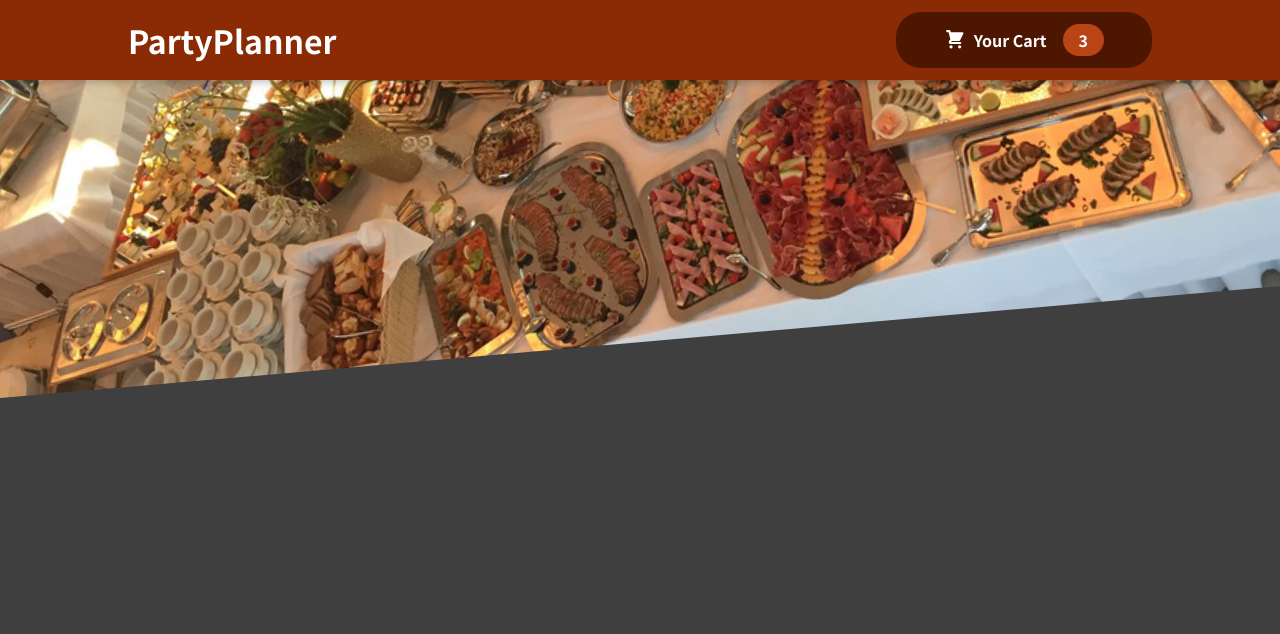
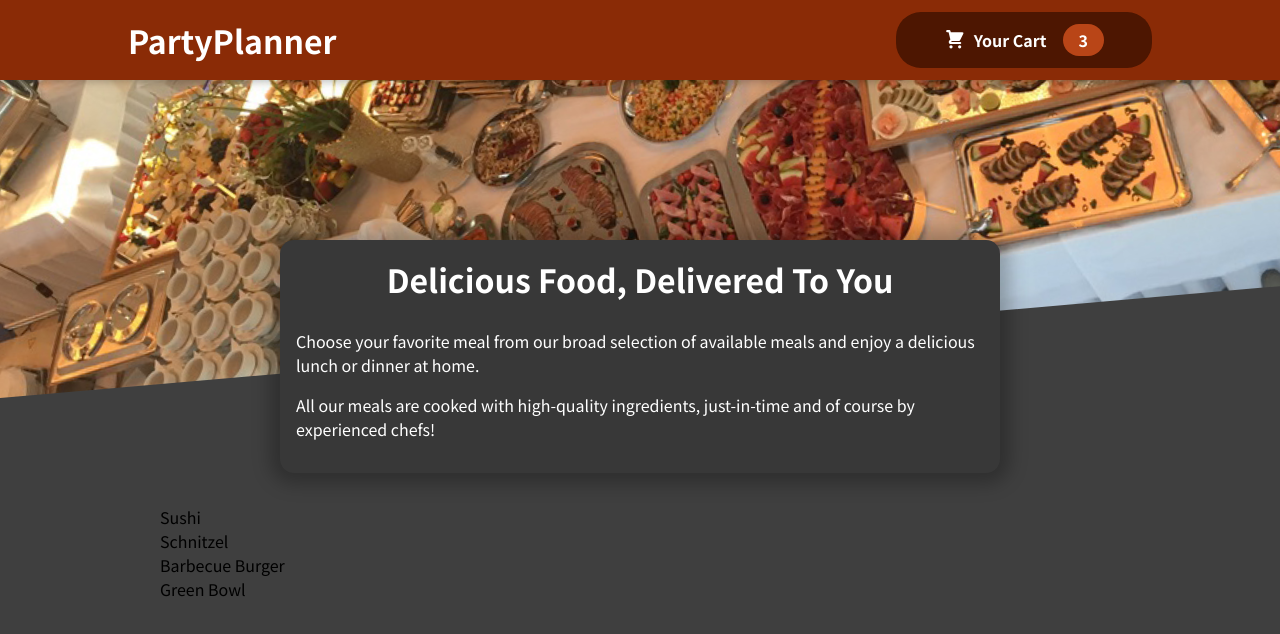
Before and after one commit to peayah/partyplanner, a React (Create React App) app: page / in a window 1280 px wide. Shown: the top 634 px of the page. Built offline with nearby package versions, Linux system fonts and the light colour scheme.

Commit message:
add meal summary

```diff
--- a/src/App.js
+++ b/src/App.js
@@ -1,11 +1,15 @@
 import Header from "./components/Layout/Header";
-import  React from 'react';
-import { Fragment } from 'react';
-
+import  React from "react";
+import { Fragment } from "react";
+import Meals from "./components/Meals/Meals";
 function App() {
   return (
     <Fragment>
       <Header />
+      <main>
+
+          <Meals/>
+      </main>
     </Fragment>
   );
 }
--- a/src/components/Meals/AvailableMeals.js
+++ b/src/components/Meals/AvailableMeals.js
@@ -0,0 +1,39 @@
+import classes from "./AvailableMeals.module.css"
+
+const DUMMY_MEALS = [
+    {
+    id: 'm1',
+    name: 'Sushi',
+    description: 'Finest fish and veggies',
+    price: 22.99,
+    },
+    {
+    id: 'm2',
+    name: 'Schnitzel',
+    description: 'A german specialty!',
+    price: 16.5,
+    },
+    {
+    id: 'm3',
+    name: 'Barbecue Burger',
+    description: 'American, raw, meaty',
+    price: 12.99,
+    },
+    {
+    id: 'm4',
+    name: 'Green Bowl',
+    description: 'Healthy...and green...',
+    price: 18.99,
+    },
+];
+
+const AvailableMeals = () => {
+    const mealsList = DUMMY_MEALS.map(meal => <li>{ meal.name }</li>);
+    return <section className={classes.meals}>
+        <ul>
+            { mealsList }
+        </ul>
+    </section>
+}
+
+export default AvailableMeals
--- a/src/components/Meals/Meals.js
+++ b/src/components/Meals/Meals.js
@@ -0,0 +1,13 @@
+import MealsSummary from "./MealsSummary";
+import AvailableMeals from "./AvailableMeals";
+import { Fragment } from "react";
+
+const Meals = () => {
+    return (
+        < Fragment>
+            <MealsSummary/>
+            <AvailableMeals/>
+        </Fragment>
+    );
+};
+export default Meals;
--- a/src/components/Meals/MealsSummary.js
+++ b/src/components/Meals/MealsSummary.js
@@ -1,6 +1,5 @@
 
-
-import classes from './MealsSummary.module.css';
+import classes from "./MealsSummary.module.css";
 
 const MealsSummary = () => {
   return (
--- a/src/components/Meals/MealsSummary.module.css
+++ b/src/components/Meals/MealsSummary.module.css
@@ -1,5 +1,4 @@
 .summary {
-    text-align: center;
     max-width: 45rem;
     width: 90%;
     margin: auto;
@@ -15,4 +14,5 @@
 .summary h2 {
     font-size: 2rem;
     margin-top: 0;
+    text-align: center;
 }
```
